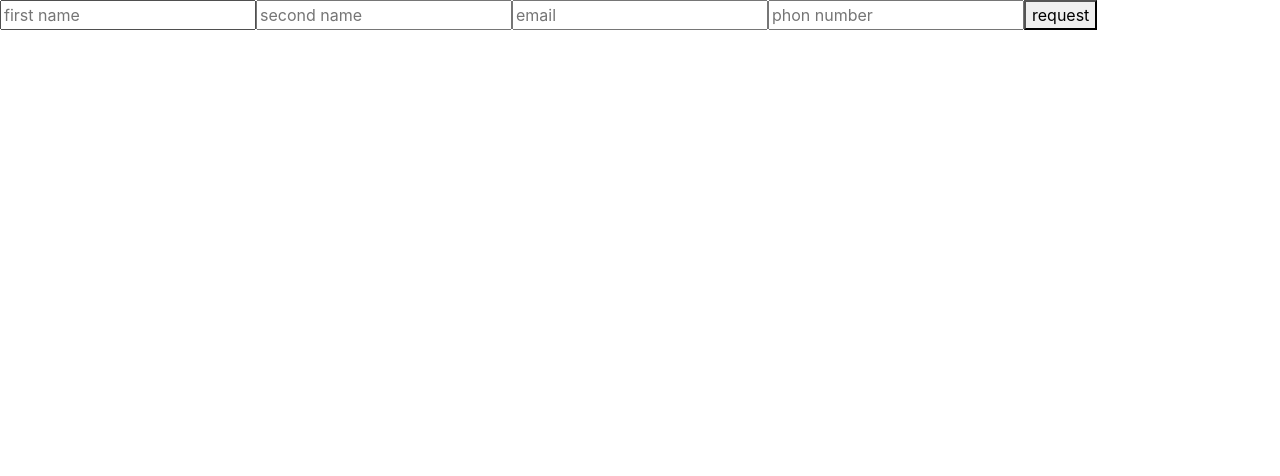
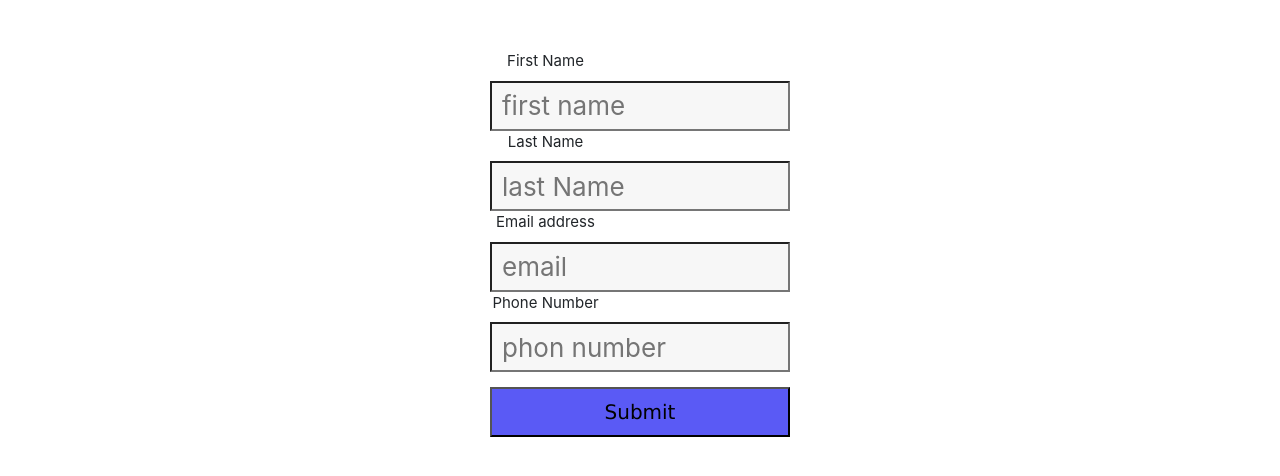
Before and after one commit to Sslim123/tech-roots-project, a React (Create React App) app in the folder client/: page /create-laptop-requests in a window 1280 px wide. Shown: the top 476 px of the page. Built offline with nearby package versions, Linux system fonts and the light colour scheme.

Commit message:
design the form & fix the alert messag

```diff
--- a/client/src/pages/Home/Forms/LaptopRequest/LaptopForm.css
+++ b/client/src/pages/Home/Forms/LaptopRequest/LaptopForm.css
@@ -1,4 +1,32 @@
-.laptopForm-card{
-    text-align: center;
-    font-size: 40px;
+.form-card{
+    display: flex;
+    flex-direction: column;
+    justify-content: center;
+
 }
+.form-conatiner{
+    display: flex;
+    flex-direction: column;
+    justify-content: center;
+    align-items: center;
+    margin-top: 50px;
+}
+.form-conatiner input{
+    background-color: rgb(247, 247, 247);
+    width: 300px;
+    height: 50px;
+   font-size: 26px;
+   padding-left: 10px;
+}
+.form-conatiner label{
+    font-size: 15px;
+    padding-right: 5cm;
+}
+.form-conatiner button{
+    width: 300px;
+    height: 50px;
+    margin-top: 15px;
+    background-color: rgb(90, 90, 245);
+    font-size: 20px;
+    font-family: 'Lucida Sans', 'Lucida Sans Regular', 'Lucida Grande', 'Lucida Sans Unicode', Geneva, Verdana, sans-serif;
+}
--- a/client/src/pages/Home/Forms/LaptopRequest/LaptopForm.js
+++ b/client/src/pages/Home/Forms/LaptopRequest/LaptopForm.js
@@ -44,9 +44,12 @@ function LaptopForm() {
 		);
 	}
 	return (
-		<div className="theForm">
+		<div className="form-card">
 			<form onSubmit={submitForm} className="form">
+			<div className="form-conatiner">
+			<label>First Name</label>
 				<input
+				    required
 					type="text"
 					value={firstName}
 					name="firstName"
@@ -54,15 +57,19 @@ function LaptopForm() {
 					className="firstInput"
 					onChange={handleClick}
 				/>
+				<label>Last Name</label>
 				<input
+				    required
 					type="text"
 					value={secondName}
 					name="secondName"
-					placeholder="second name"
+					placeholder="last Name"
 					className="firstInput"
 					onChange={handleClick}
 				/>
+				<label>Email address</label>
 				<input
+				    required
 					type="text"
 					value={email}
 					name="email"
@@ -70,7 +77,9 @@ function LaptopForm() {
 					className="firstInput"
 					onChange={handleClick}
 				/>
+				<label>Phone Number</label>
 				<input
+				    required
 					type="number"
 					value={phoneNumber}
 					name="phoneNumber"
@@ -78,9 +87,12 @@ function LaptopForm() {
 					className="firstInput"
 					onChange={handleClick}
 				/>
-				<button type="submit" className="btn1">
-					request
+				<button type="submit"
+				onClick={messageAlert}
+				className="btn1">
+					Submit
 				</button>
+				</div>
 			</form>
 		</div>
 	);
```
